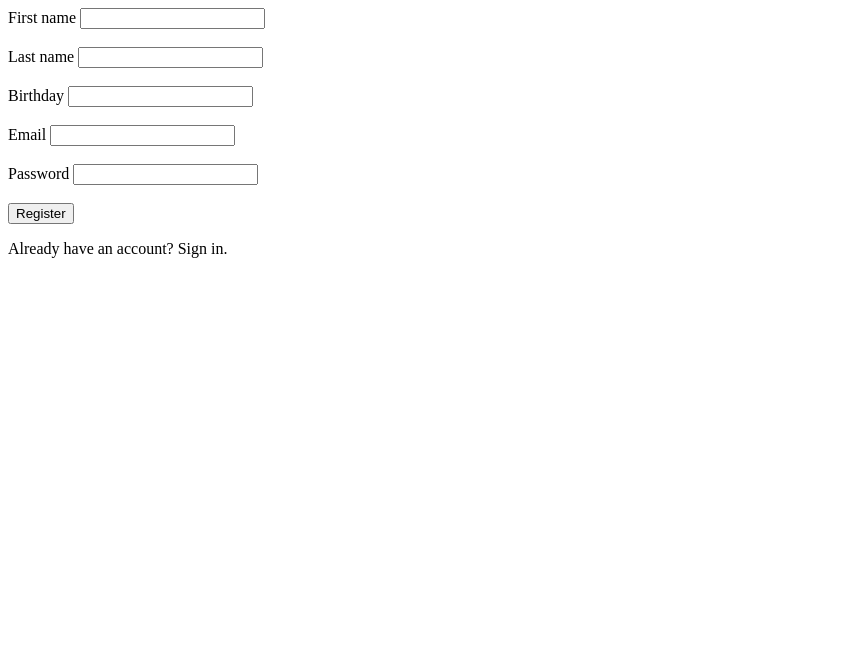
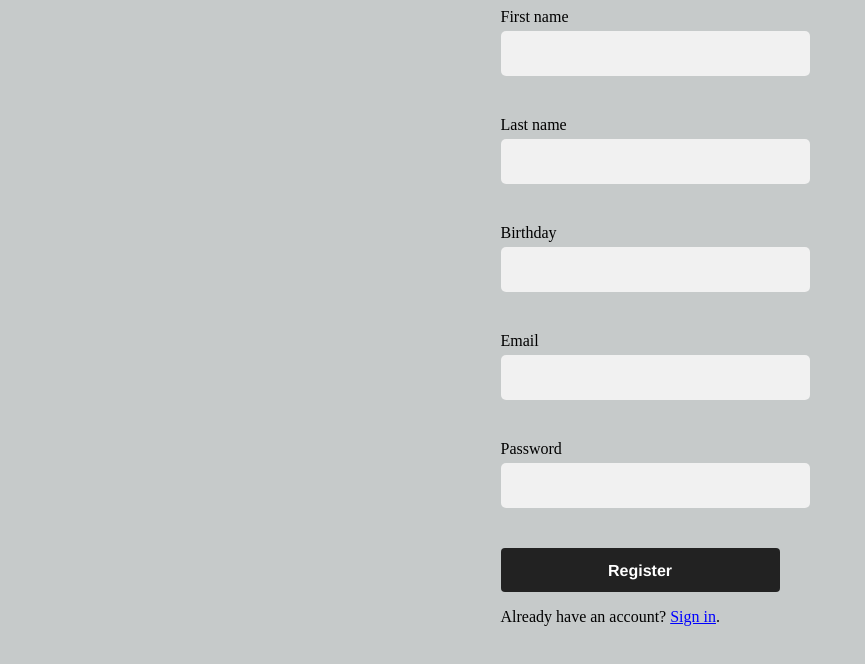
Before and after one commit to Konstantine-T/Task-Vue-Node, a Vue app in the folder Frontend/Vueapp/: page / in a window 1280 px wide. Shown: the top 664 px of the page, without its empty margins (0-865 px from the left). Built offline with nearby package versions, Linux system fonts and the light colour scheme.

Commit message:
added style to components

```diff
--- a/Frontend/Vueapp/src/App.vue
+++ b/Frontend/Vueapp/src/App.vue
@@ -21,4 +21,45 @@ export default {
 };
 </script>
 
-<style></style>
+<style>
+body {
+  background-color: rgb(198, 202, 202);
+  display: flex;
+  justify-content: center;
+}
+input {
+  border-radius: 5px;
+  width: 100%;
+  padding: 15px;
+  margin: 5px 0 22px 0;
+  display: inline-block;
+  border: none;
+  background: #f1f1f1;
+}
+button {
+  background-color: #222;
+  border-radius: 4px;
+  border-style: none;
+  box-sizing: border-box;
+  color: #fff;
+  cursor: pointer;
+  font-family: 'Farfetch Basis', 'Helvetica Neue', Arial, sans-serif;
+  font-size: 16px;
+  font-weight: 700;
+  line-height: 1.5;
+  margin: 0;
+  max-width: none;
+  min-height: 44px;
+  min-width: 10px;
+  outline: none;
+  overflow: hidden;
+  padding: 9px 20px 8px;
+  position: relative;
+  text-align: center;
+  text-transform: none;
+  user-select: none;
+  -webkit-user-select: none;
+  touch-action: manipulation;
+  width: 100%;
+}
+</style>
--- a/Frontend/Vueapp/src/components/Delete.vue
+++ b/Frontend/Vueapp/src/components/Delete.vue
@@ -9,6 +9,11 @@ import store from '../store/store';
 
 export default {
   name: 'Delete',
+  mounted() {
+    if (!store.state.userToken) {
+      this.$router.push({ name: 'signup' });
+    }
+  },
   computed: {
     email: () => {
       return store.state.email;
--- a/Frontend/Vueapp/src/components/Edit.vue
+++ b/Frontend/Vueapp/src/components/Edit.vue
@@ -1,4 +1,5 @@
 <template>
+  <div class="container">
     <form>
       <label for="fName"
         >First Name <input type="text" v-model="user.firstName" /><br /><br />
@@ -6,9 +7,14 @@
       <label for="lName"
         >Last Name <input type="text" v-model="user.lastName" /><br /><br />
       </label>
-    <button type="submit" @click.prevent="handleUpdate">Update</button>
-    <button type="submit" @click.prevent="handleCancel">Cancel</button>
+      <button class="editBtn" type="submit" @click.prevent="handleUpdate">
+        Update
+      </button>
+      <button class="editBtn" type="submit" @click.prevent="handleCancel">
+        Cancel
+      </button>
     </form>
+  </div>
 </template>
 <script>
 import axios from 'axios';
@@ -22,6 +28,11 @@ export default {
       lastName: '',
     },
   }),
+  mounted() {
+    if (!store.state.userToken) {
+      this.$router.push({ name: 'signup' });
+    }
+  },
   computed: {
     email: () => {
       return store.state.email;
@@ -58,3 +69,13 @@ export default {
   },
 };
 </script>
+<style>
+.container {
+  display: flex;
+  justify-content: center;
+  align-content: center;
+}
+.editBtn {
+  margin-top: 5px;
+}
+</style>
--- a/Frontend/Vueapp/src/components/Profile.vue
+++ b/Frontend/Vueapp/src/components/Profile.vue
@@ -1,29 +1,21 @@
 <template>
-  <div>
-    <button type="submit" @click.prevent="fetchData">Fetch user data</button>
-
-    <tr style="background-color: #8fbc8f">
-      <td align="center"><b>Fast Name</b></td>
-      <td align="center"><b>Last Name</b></td>
-      <td align="center"><b>Birthday</b></td>
-      <td align="center"><b>Email</b></td>
-    </tr>
-    <button type="submit" @click.prevent="handleEdit">Edit User</button>
-    <button type="submit" @click.prevent="handleDelete">Delete User</button>
-    <tr>
-      <td align="center">
-        <div>{{ user.firstName }}</div>
-      </td>
-      <td align="center">
-        <div>{{ user.lastName }}</div>
-      </td>
-      <td align="center">
-        <div>{{ user.birthday }}</div>
-      </td>
-      <td align="center">
-        <div>{{ user.email }}</div>
-      </td>
-    </tr>
+  <div class="data">
+    <button class="profileBtn" type="submit" @click.prevent="fetchData">
+      Fetch user data
+    </button>
+    <ul>
+      <li>First Name: {{ user.firstName }}</li>
+      <li>Last Name: {{ user.lastName }}</li>
+      <li>Birthday: {{ user.birthday }}</li>
+      <li>Password: {{ user.password }}</li>
+    </ul>
+    <button class="profileBtn" type="submit" @click.prevent="handleEdit">
+      Edit User
+    </button>
+    <br />
+    <button class="profileBtn" type="submit" @click.prevent="handleDelete">
+      Delete User
+    </button>
   </div>
 </template>
 <script>
@@ -40,6 +32,11 @@ export default {
       email: '',
     },
   }),
+  mounted() {
+    if (!store.state.userToken) {
+      this.$router.push({ name: 'signup' });
+    }
+  },
   computed: {
     email: () => {
       return store.state.email;
@@ -73,3 +70,21 @@ export default {
   },
 };
 </script>
+<style>
+.data {
+  margin: auto;
+  width: 70%;
+  background-color: rgb(136, 130, 127);
+  padding: 10px;
+  display: table-cell;
+  align-items: center;
+  justify-content: center;
+  vertical-align: middle;
+  border-radius: 5px;
+}
+.profileBtn {
+  align-content: center;
+  position: flex;
+  margin-top: 5px;
+}
+</style>
--- a/Frontend/Vueapp/src/components/Signin.vue
+++ b/Frontend/Vueapp/src/components/Signin.vue
@@ -1,4 +1,5 @@
 <template>
+  <div class="container">
     <form>
       <label for="email"
         >Email <input type="text" v-model="user.email" /><br /><br />
@@ -8,6 +9,7 @@
       </label>
       <button type="submit" @click.prevent="handleLogin">Log in, mate</button>
     </form>
+  </div>
 </template>
 <script>
 import axios from 'axios';
@@ -54,3 +56,10 @@ export default {
   },
 };
 </script>
+<style>
+.container {
+  display: flex;
+  justify-content: center;
+  align-content: center;
+}
+</style>
--- a/Frontend/Vueapp/src/components/Signup.vue
+++ b/Frontend/Vueapp/src/components/Signup.vue
@@ -1,6 +1,6 @@
 <template>
-  <div>
-    <form>
+  <div class="container">
+    <form class="form">
       <label for="fname"
         >First name <input type="text" v-model="user.firstName" /><br /><br
       /></label>
@@ -19,8 +19,10 @@
         >Password <input type="password" v-model="user.password" /><br /><br />
       </label>
       <button type="submit" @click.prevent="handleSubmit">Register</button>
+      <p>
+        Already have an account? <span @click="handleSignin">Sign in</span>.
+      </p>
     </form>
-    <p>Already have an account? <span @click="handleSignin">Sign in</span>.</p>
   </div>
 </template>
 <script>
@@ -61,3 +63,14 @@ export default {
   },
 };
 </script>
+<style>
+.container {
+  display: flex;
+  justify-content: center;
+  align-content: center;
+}
+span {
+  color: blue;
+  text-decoration: underline;
+}
+</style>
```
Lines whose indentation alone changed are shown as unchanged.
